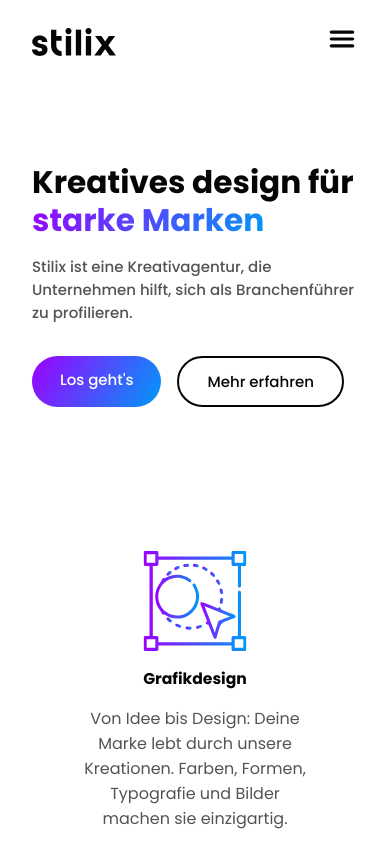
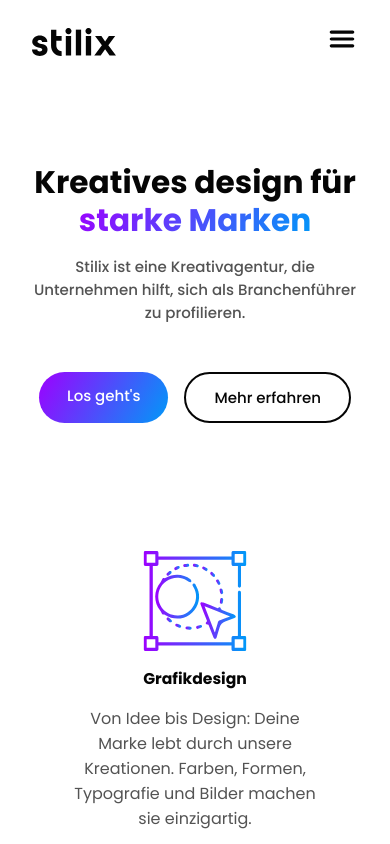
Before and after one commit to zerokater/stilix-webseite, a SvelteKit app: page / in a window 390 px wide. Shown: the top 844 px of the page. Built offline with nearby package versions, Linux system fonts and the light colour scheme.

Commit message:
CARDSupdate2

```diff
--- a/src/components/Section.svelte
+++ b/src/components/Section.svelte
@@ -59,6 +59,7 @@
 
     @media screen and (max-width: 600px) {
     article {
+        gap: 1rem;
         flex-wrap: wrap;
     }
 
--- a/src/components/Service.svelte
+++ b/src/components/Service.svelte
@@ -46,6 +46,7 @@
 
     @media screen and (max-width: 600px) {
     .card {
+        padding: 2rem;
         max-width: 100%;
     }
 
--- a/src/routes/+page.svelte
+++ b/src/routes/+page.svelte
@@ -117,21 +117,9 @@
     }
 
     @media screen and (max-width: 470px) {
-        article {
-            align-items: flex-start;
-            gap: 2rem;
-        }
 
-        .copy {
-            align-items: flex-start;
-        }
-
-        h1 {
-            text-align: start;
-        }
 
         p {
-            text-align: start;
             width: auto;
         }
     }
```
